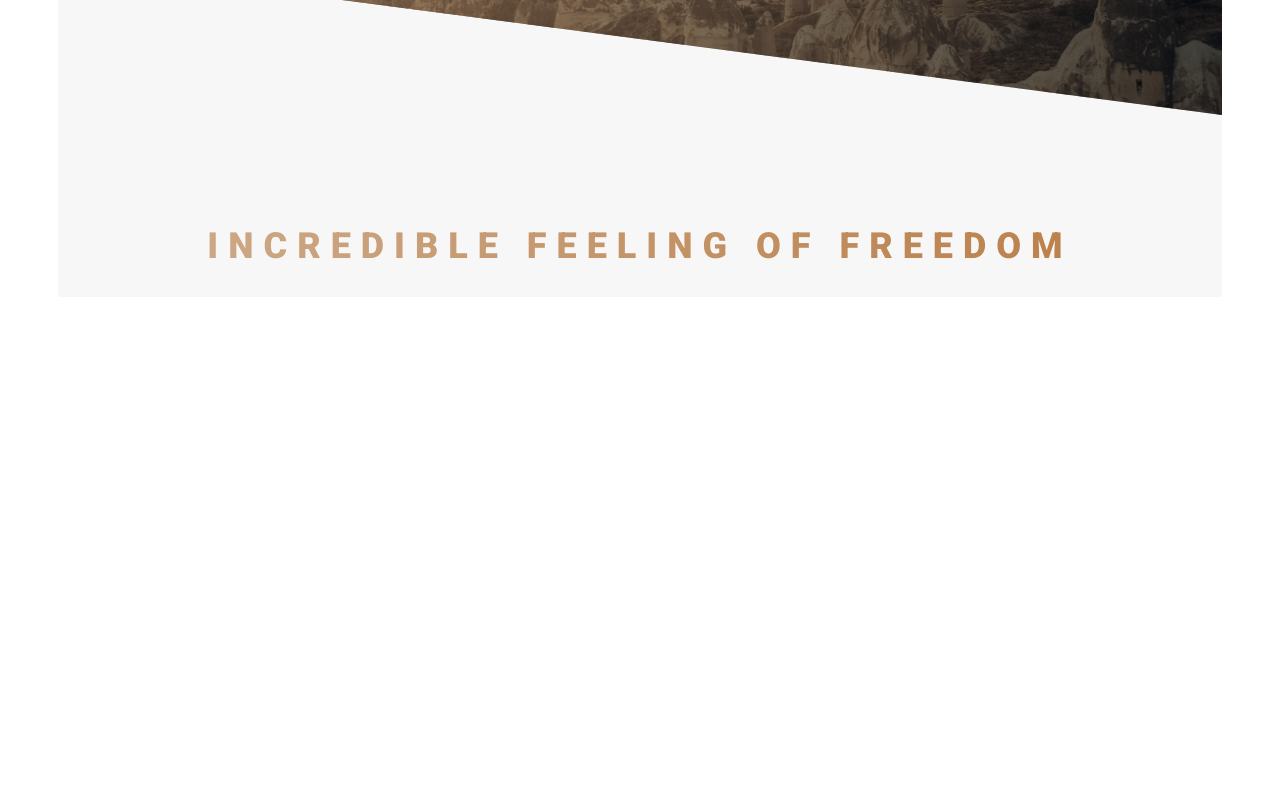
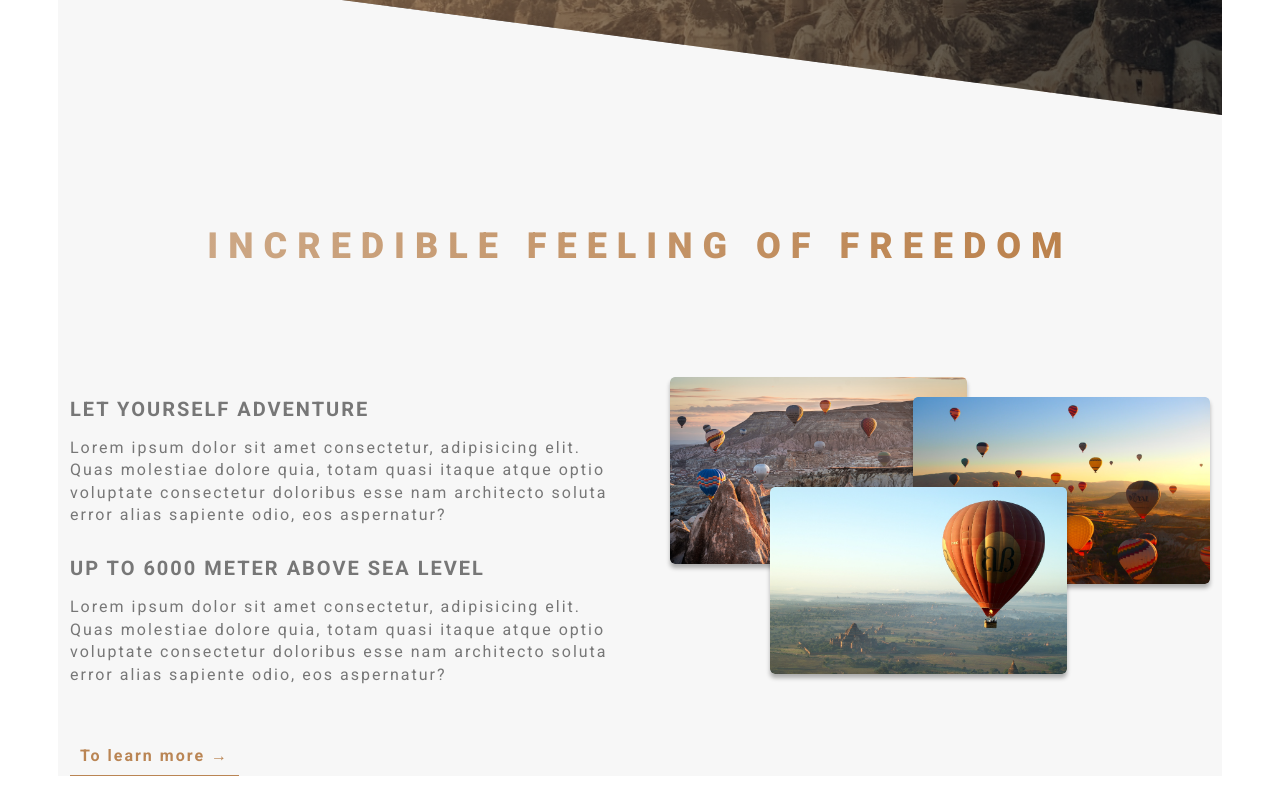
Before and after one commit to MariaSchroder/Air_Ballon_Tours, a plain HTML site: page src/src/index.html in a window 1280 px wide. Shown: the part 703-1503 px from the top of the page. Before the commit the page ends 1138 px from the top, so only its background shows below. Drawn offline with Linux system fonts and the light colour scheme.

Commit message:
animation of the second section

```diff
--- a/src/src/index.html
+++ b/src/src/index.html
@@ -34,6 +34,33 @@
                     <h2 class="title-secondary">
                         incredible feeling of freedom
                     </h2>
+                </div>
+
+                <div class="row">
+                    <div class="col-1-of-2">
+                        <h3 class="title-third margin-bottom-10px">
+                            LET YOURSELF ADVENTURE
+                        </h3>
+                        <p class="paragraph margin-bottom-30px">
+                            Lorem ipsum dolor sit amet consectetur, adipisicing elit. Quas molestiae dolore quia, totam quasi itaque atque optio voluptate consectetur doloribus esse nam architecto soluta error alias sapiente odio, eos aspernatur?
+                        </p>
+
+                        <h3 class="title-third margin-bottom-10px">
+                            UP TO 6000 METER ABOVE SEA LEVEL
+                        </h3>
+                        <p class="paragraph margin-bottom-50px">
+                            Lorem ipsum dolor sit amet consectetur, adipisicing elit. Quas molestiae dolore quia, totam quasi itaque atque optio voluptate consectetur doloribus esse nam architecto soluta error alias sapiente odio, eos aspernatur?
+                        </p>
+                        <a href="#" class="btn-text ">To learn more &rarr;</a>
+                    </div>
+
+                    <div class="col-1-of-2">
+                        <div class="composition">
+                            <img src="img/photo_ballons_1.png" alt="photo_ballons_1" class="composition__photo composition__photo_n1">
+                            <img src="img/photo_ballons_2.png" alt="photo_ballons_2" class="composition__photo composition__photo_n2">
+                            <img src="img/photo_ballons_3.png" alt="photo_ballons_3" class="composition__photo composition__photo_n3">
+                        </div>
+                    </div>
                 </div>
 
             </section>
--- a/src/src/sass/abstracts/_variable.sass
+++ b/src/src/sass/abstracts/_variable.sass
@@ -18,7 +18,14 @@ $color-brown-dark: #A14F03
 $box-shadow: (0px 4px 4px rgba(0, 0, 0, 0.3))
 $shadow-h2: 0rem .4rem .4rem rgba($color-black, .25)
 
+// отступы
+// indents
 $margin-vertical-big: 8rem
 $grid-width: 114rem
+$gutter-horizontal: 6rem
 
-$gutter-horizontal: 6rem
+// размер текста
+// text size
+$font-size-paragraph: 1.6rem
+$font-size-paragraph-h2: 3.6rem
+$font-size-paragraph-h3: 2rem
--- a/src/src/sass/base/_base.sass
+++ b/src/src/sass/base/_base.sass
@@ -13,11 +13,6 @@ html
 
 
 body
-    font-family: 'Roboto', sans-serif // шрифт без засечек
-    font-weight: 400
-    color: $color-gray
-    font-size: 1.6rem
-    letter-spacing: .2rem     // Межбуквенное расстояние
     padding: 5rem
     background-color: $color-white
 
--- a/src/src/sass/base/_typography.sass
+++ b/src/src/sass/base/_typography.sass
@@ -1,3 +1,9 @@
+body
+    font-family: 'Roboto', sans-serif // шрифт без засечек
+    font-weight: 400
+    color: $color-gray
+    font-size: $font-size-paragraph
+    letter-spacing: .2rem     // Межбуквенное расстояние
 
 .title-first
     color: $color-white
@@ -40,7 +46,7 @@
 .title-secondary
     // text-align: center
     display: inline-block
-    font-size: 3.6rem
+    font-size: $font-size-paragraph-h2
     letter-spacing: 1rem
     text-transform: uppercase
     font-weight: 800
@@ -52,3 +58,15 @@
     &:hover
         transform: skewY(2deg) skewX(15deg) scale(1.1)      // анимация на искосок
         text-shadow: $shadow-h2   // тень текста
+
+.title-third
+    font-size: $font-size-paragraph-h3
+    letter-spacing: .2rem
+    text-transform: uppercase
+    font-weight: 700
+
+.paragraph
+    font-size: $font-size-paragraph
+    letter-spacing: .2rem   // межбуквенное растояние
+    line-height: 140%       // высота строки определяет количество места над и под встроенными элементами
+    font-weight: 400
--- a/src/src/sass/base/_utilities.sass
+++ b/src/src/sass/base/_utilities.sass
@@ -11,5 +11,14 @@
     text-align: center
 
 
+.margin-bottom-10px
+    margin-bottom: 1rem
+
+.margin-bottom-30px
+    margin-bottom: 3rem
+
+.margin-bottom-50px
+    margin-bottom: 5rem
+
 .margin-bottom-80px
     margin-bottom: 8rem
--- /dev/null
+++ b/src/src/sass/components/_button-text.sass
@@ -0,0 +1,18 @@
+.btn-text
+    &:link, &:visited       // состояния ссылки
+        font-size: $font-size-paragraph
+        letter-spacing: .2rem
+        font-weight: 700
+        color: $color-brown-light
+        text-decoration: none
+        padding: 1rem
+        border-bottom: 1px solid $color-brown-light
+        display: inline-block   // чтобы сработал transform zeözj указать inline-block
+        transition: .5s all     // мягкий переход анимации
+    &:hover
+       background-color: $color-brown-light
+       color: $color-white
+       box-shadow: $box-shadow
+       transform: translateY(-.2rem)       //кнопка подымается на вверх
+    &:active
+       transform: translateY(0rem)
--- /dev/null
+++ b/src/src/sass/components/_composition.sass
@@ -0,0 +1,25 @@
+.composition
+    position: relative
+    &__photo
+        width: 55%
+        box-shadow: $box-shadow
+        border-radius: .5rem
+        position: absolute
+        z-index: 10    // скрываются под изображением с z-index: 20
+        transition: all .2s     // плавность анимации
+        outline-offset: 1rem    // отступ между рамкой и изображением
+        &_n1
+            top: 0
+            left: 0rem
+        &_n2
+            top: 2rem
+            right: 0rem
+        &_n3
+            top: 11rem
+            left: 10rem
+        &:hover
+            transform: scale(1.1)   // изображение увеличивается
+            z-index: 20  // при наведении на изображение картинка выходит на передний план
+            outline: 1rem solid $color-brown-light    // рамка у изображения (outline можно задавать отступ от элемента)
+    &:hover &__photo:not(:hover)
+        transform: scale(.95)   // задние изображеня уменьшаются когда наводим на изображение с hover
--- a/src/src/sass/layout/_grid.sass
+++ b/src/src/sass/layout/_grid.sass
@@ -1,6 +1,5 @@
 .row
     max-width: $grid-width
-    background: #c89393
     margin: 0 auto
     &:not(:last-child)    // применяется ко всем элементам кроме последнего
         margin-bottom: $margin-vertical-big // отступ с низу
@@ -17,7 +16,6 @@
 
 
 [class^="col-"]     // задаём настройку для всех наших колонок
-    background: green
     float: left
     &:not(:last-child)
         margin-right: $gutter-horizontal  //горизонтальный отступ
--- a/src/src/sass/style.sass
+++ b/src/src/sass/style.sass
@@ -10,6 +10,9 @@
 @import 'base/typography.sass'
 
 @import 'components/button.sass'
+@import 'components/button-text.sass'
+@import 'components/composition.sass'
+
 
 @import 'layout/_grid.sass'
 @import 'layout/_header.sass'
```
Also changed, not shown: src/src/css/style.css, src/src/img/photo_ballons_1.png (added), src/src/img/photo_ballons_2.png (added), src/src/img/photo_ballons_3.png (added), 1 other file.
